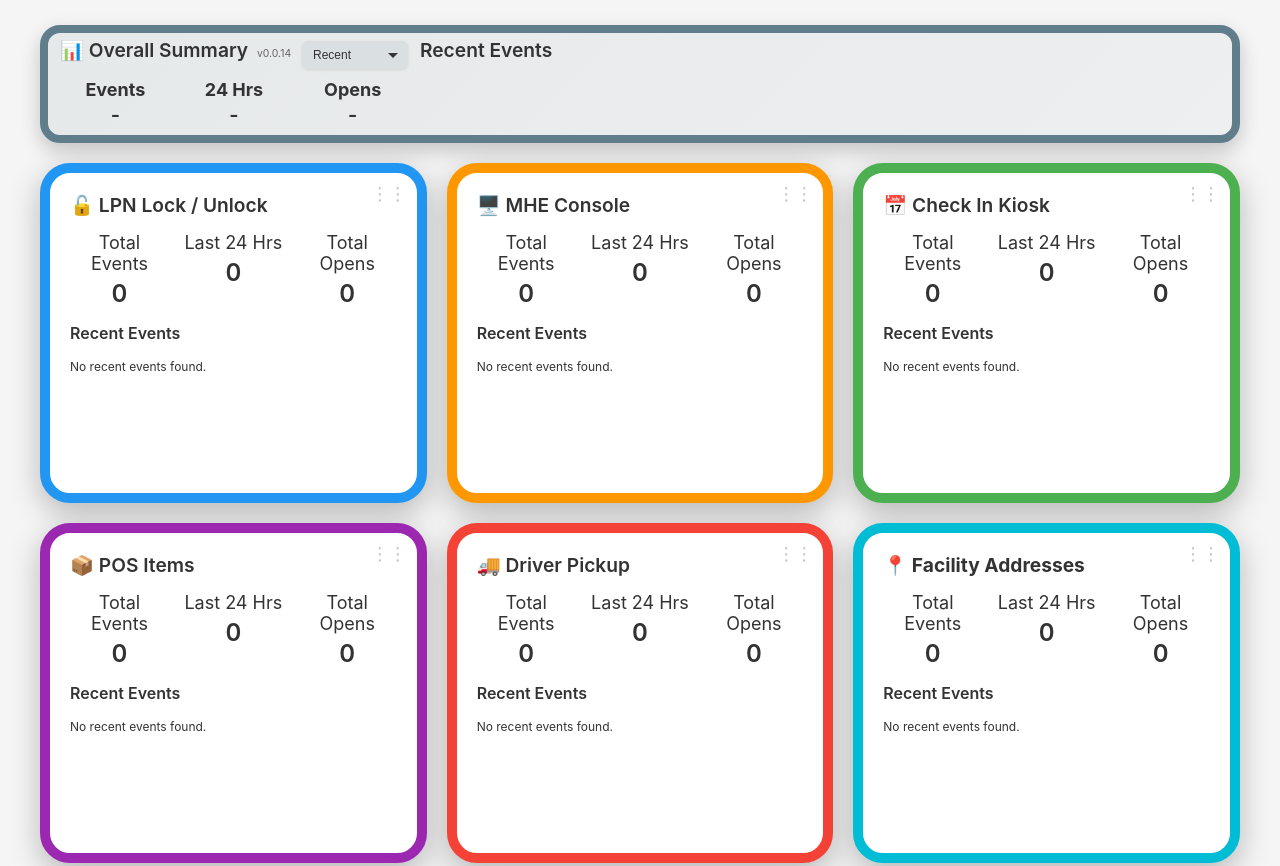
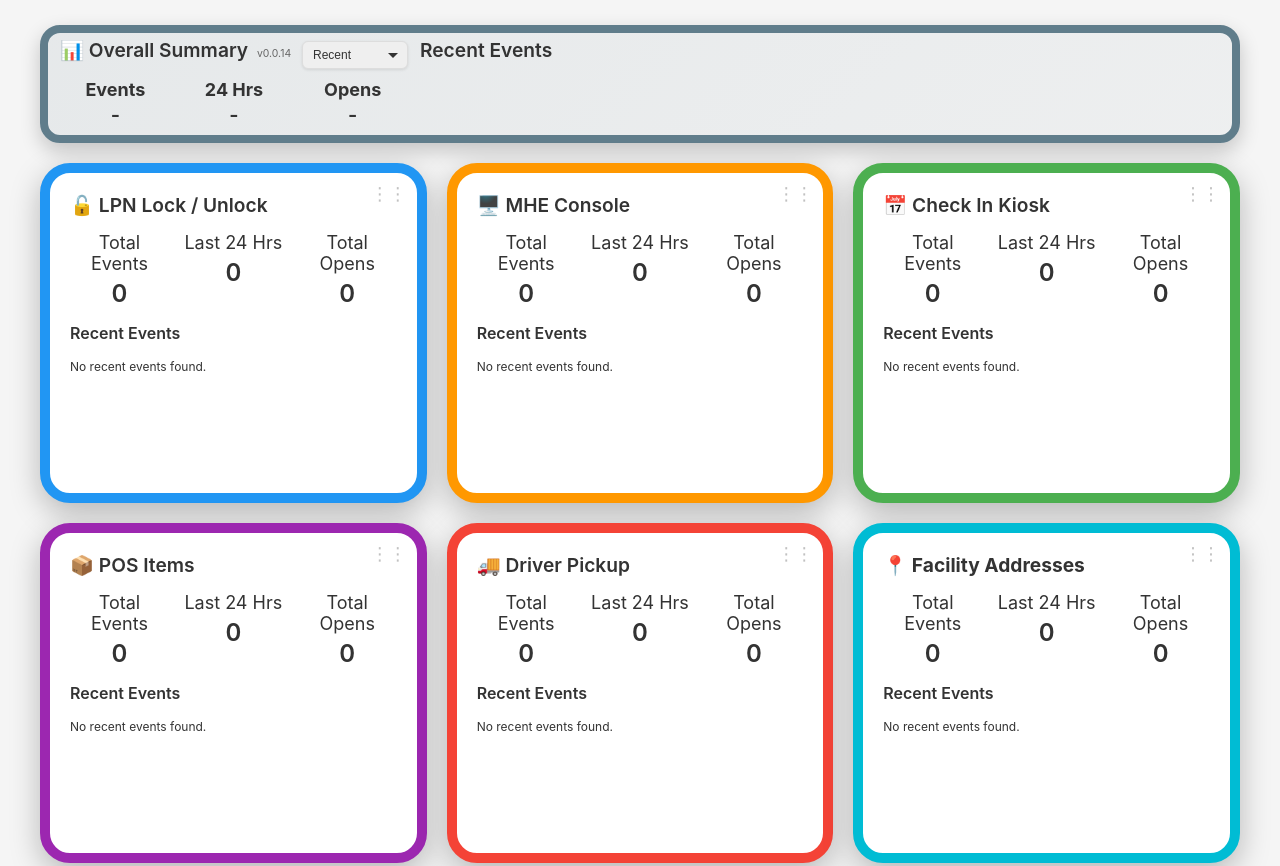
Before and after one commit to sidmsmith/manhattan-app-usage-dashboard, a website: page index.html in a window 1280 px wide. Shown: the top 866 px of the page. Drawn offline with nearby package versions, Linux system fonts and the light colour scheme; no server answers.

Commit message:
v0.0.14: Match dropdown color to header card background

```diff
--- a/styles.css
+++ b/styles.css
@@ -69,7 +69,7 @@ body {
   padding: 6px 28px 6px 10px;
   border: 1px solid #ddd;
   border-radius: 6px;
-  background: rgba(96, 125, 139, 0.1);
+  background: ##e7eaeb;
   cursor: pointer;
   min-width: 100px;
   font-weight: 500;
@@ -83,7 +83,7 @@ body {
   background-size: 12px;
   transition: all 0.2s ease;
   box-shadow: 0 1px 3px rgba(0,0,0,0.1);
-  margin-left: -8px;
+  margin-left: -10px;
 }
 
 .sort-dropdown:hover {
```
